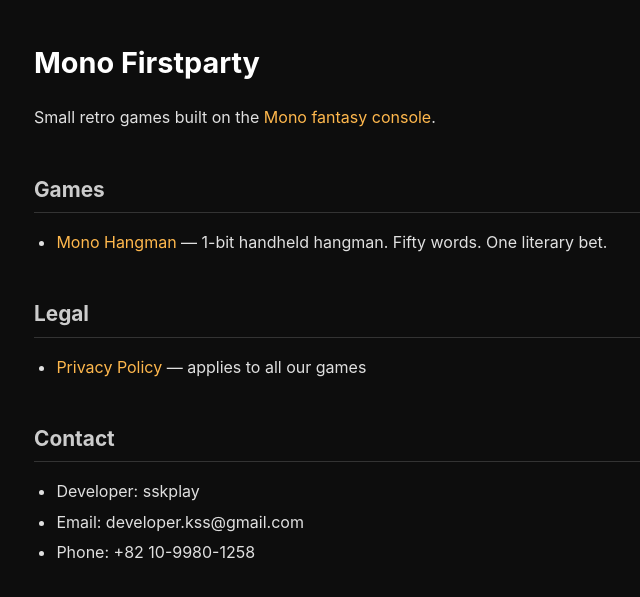
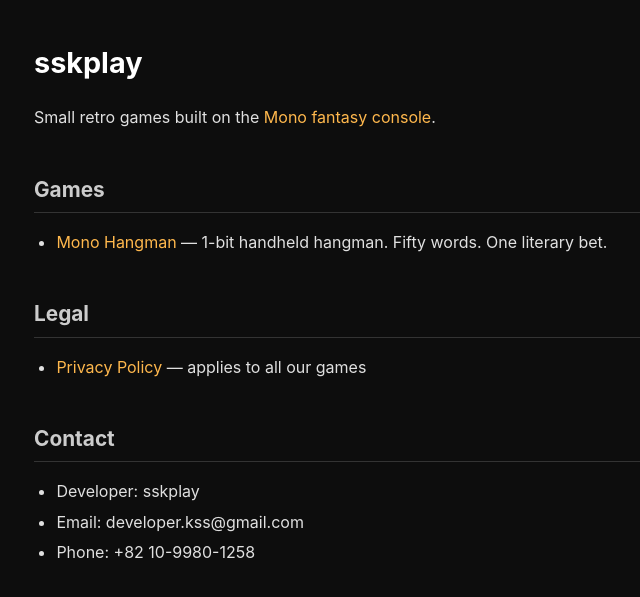
Before and after one commit to monogame-firstparty/monogame-firstparty.github.io, a Jekyll site: the page built from index.md, in a window 1280 px wide. Shown: the top 597 px of the page, without its empty margins (246-886 px from the left). Built offline with Jekyll 4.4.1, drawn with Linux system fonts in a browser that asks for light colours.

Commit message:
Replace Mono Firstparty with sskplay everywhere

```diff
--- a/_config.yml
+++ b/_config.yml
@@ -1,4 +1,4 @@
-title: Mono Firstparty
+title: sskplay
 description: Retro 1-bit games on the Mono fantasy console.
 theme: jekyll-theme-minimal
 show_downloads: false
--- a/index.md
+++ b/index.md
@@ -1,9 +1,9 @@
 ---
-title: Mono Firstparty
+title: sskplay
 layout: default
 ---
 
-# Mono Firstparty
+# sskplay
 
 Small retro games built on the [Mono fantasy console](https://github.com/ssk-play/mono).
 
```
Also changed, not shown: mono/privacy/index.md (+2 -2 lines), README.md.
